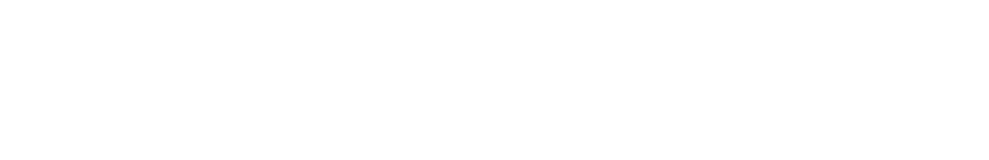
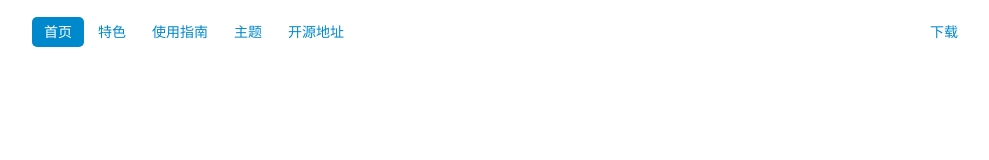
Before and after one commit to w123eb/ecjtu215Project, a plain HTML site: page index.html in a window 1280 px wide. Shown: the whole page, without its empty margins (138-1127 px from the left). Drawn offline with nearby package versions, Linux system fonts and the light colour scheme.

Commit message:
Add navbar

```diff
--- a/index.html
+++ b/index.html
@@ -1,16 +1,27 @@
 <!DOCTYPE html>
-<html lang="en">
+<html lang="zh-cn">
 <head>
-    <title>Bootstrap Template</title>
-    <meta charset="UTF-8">
+    <title>WeTalk 首页</title>
+    <meta charset="utf-8">
     <meta name="viewport" content="width=device-width, initial-scale=1.0">
     <!-- Bootstrap -->
     <link href="css/bootstrap.min.css" rel="stylesheet" media="screen">
+    <link rel="icon" href="img/index.ico">
 
 </head>
 <body>
+<div class="container" style="padding: 15px">
+    <ul class="nav nav-pills">
+        <li class="active"><a href="#">首页</a></li>
+        <li ><a href="#">特色</a></li>
+        <li ><a href="#">使用指南</a></li>
+        <li ><a href="#">主题</a></li>
+        <li ><a href="#">开源地址</a></li>
+        <li class="pull-right"><a href="#">下载</a></li>
 
+    </ul>
 
+</div>
 
 
 <script src="http://code.jquery.com/jquery.js"></script>
```
Also changed, not shown: img/glyphicons-halflings-white.png (deleted), img/glyphicons-halflings.png (deleted), img/index.ico (added).
